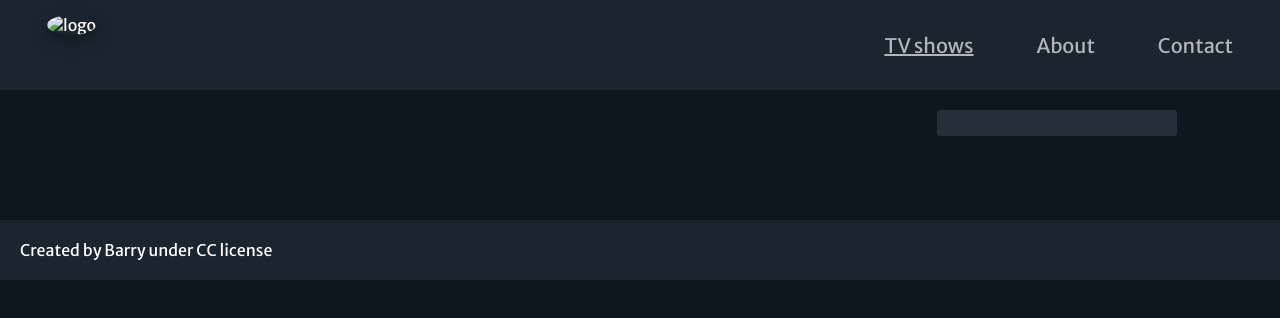
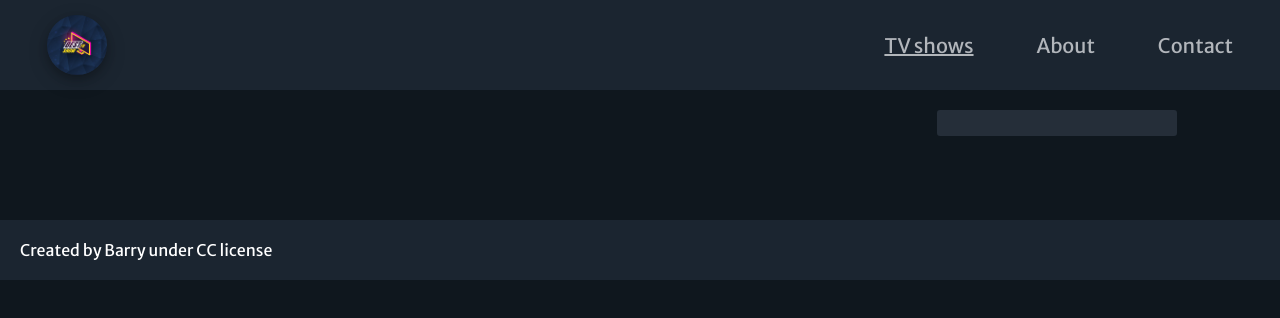
Before and after one commit to Rhaegar121/TVshows_Box, a website: page dist/index.html in a window 1280 px wide. Drawn offline with Linux system fonts and the light colour scheme; no server answers.

Commit message:
update dist dir

```diff
--- a/dist/index.html
+++ b/dist/index.html
@@ -11,7 +11,7 @@
 <body>
     <header>
             <nav id="logo">
-                <img src="../photo/TV show logo.jpg" alt="logo">
+                <img src="../photo/tvshow logo.jpg" alt="logo">
             </nav>
             <nav id="link">
                 <a href="#">TV shows</a>
```
